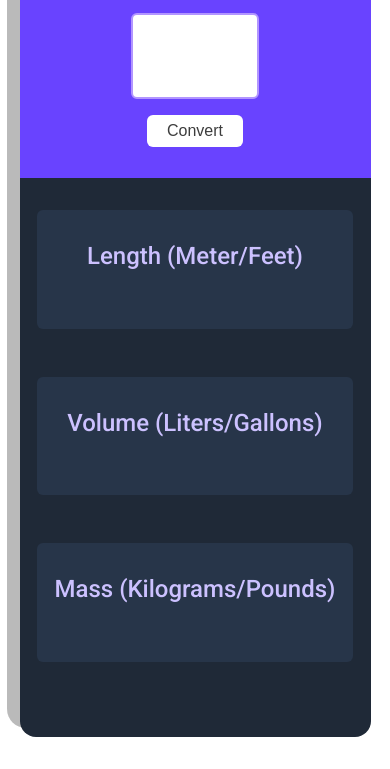
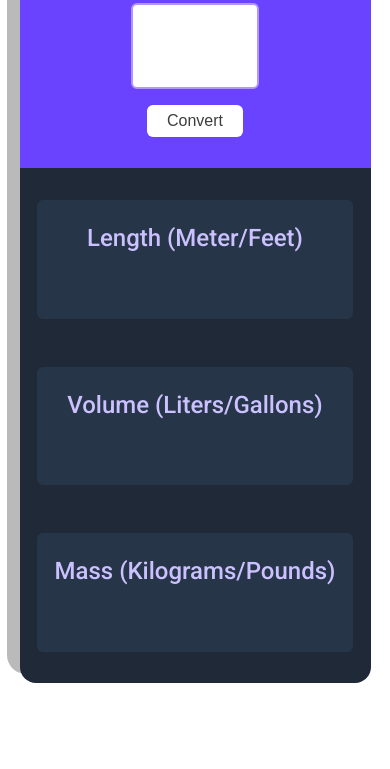
Before and after one commit to pcodesdev/scrimba-unit-converter, a plain HTML site: page index.html in a window 390 px wide. Shown: the part 139-908 px from the top of the page. After the commit the page ends 844 px from the top, so only its background shows below. Drawn offline with Linux system fonts and the light colour scheme.

```diff
--- a/styles.css
+++ b/styles.css
@@ -19,7 +19,7 @@
   width: 700px;
   /* height: 100vh; */
   min-height: 800px;
-  justify-content: space-around;
+  /* justify-content: space-around; */
   background-color: #1f2937;
   border-radius: 1rem;
   box-shadow: -10px -12px 0px 3px rgba(0, 0, 0, 0.27);
@@ -102,9 +102,13 @@
 }
 
 @media screen and (max-width: 768px) {
+  .container {
+    margin: 0;
+    height: 100vh;
+  }
   .card {
     width: 90vw;
-    height: 100vh;
+    height: 800px;
   }
   .card-heading {
     font-size: 1.5rem;
@@ -114,6 +118,9 @@
   .kilo-pound {
     height: 150px;
   }
+  h3 {
+    padding: 0rem;
+  }
   p {
     margin-top: 0.4rem;
   }
```
